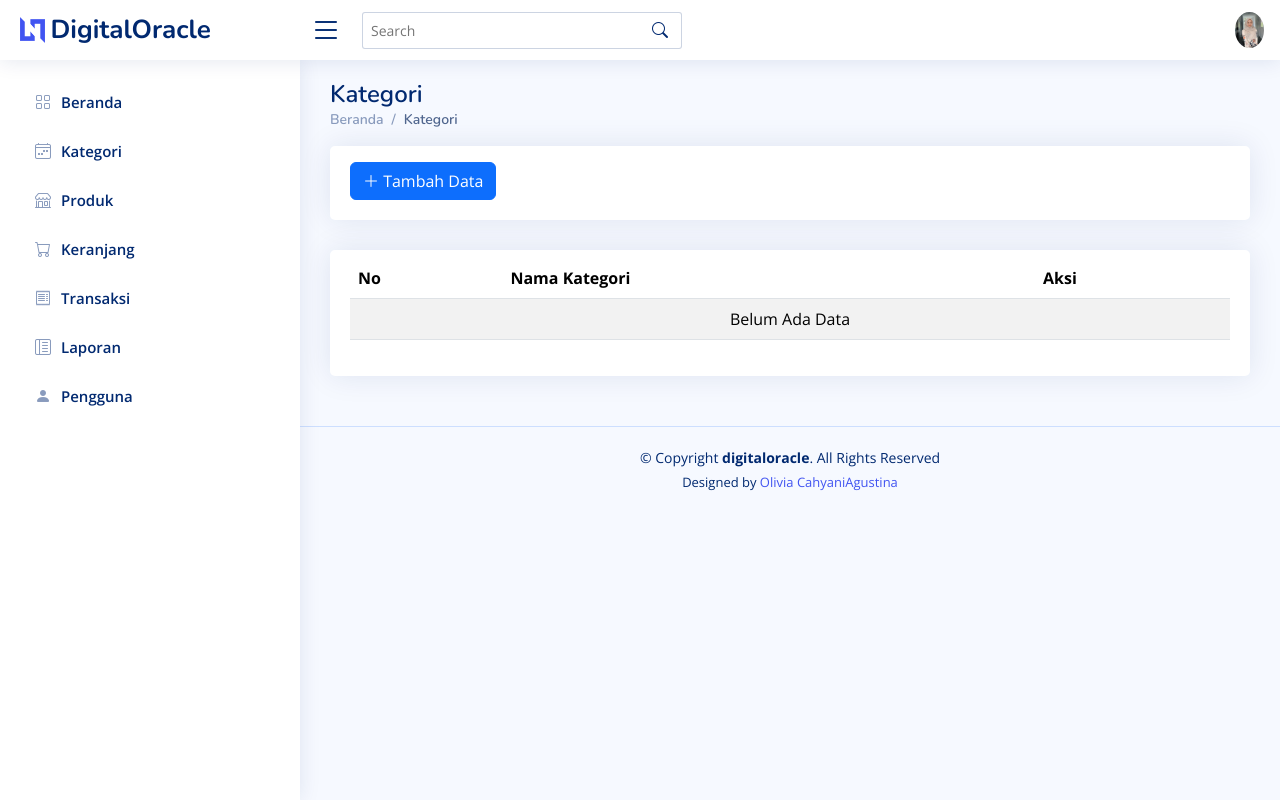
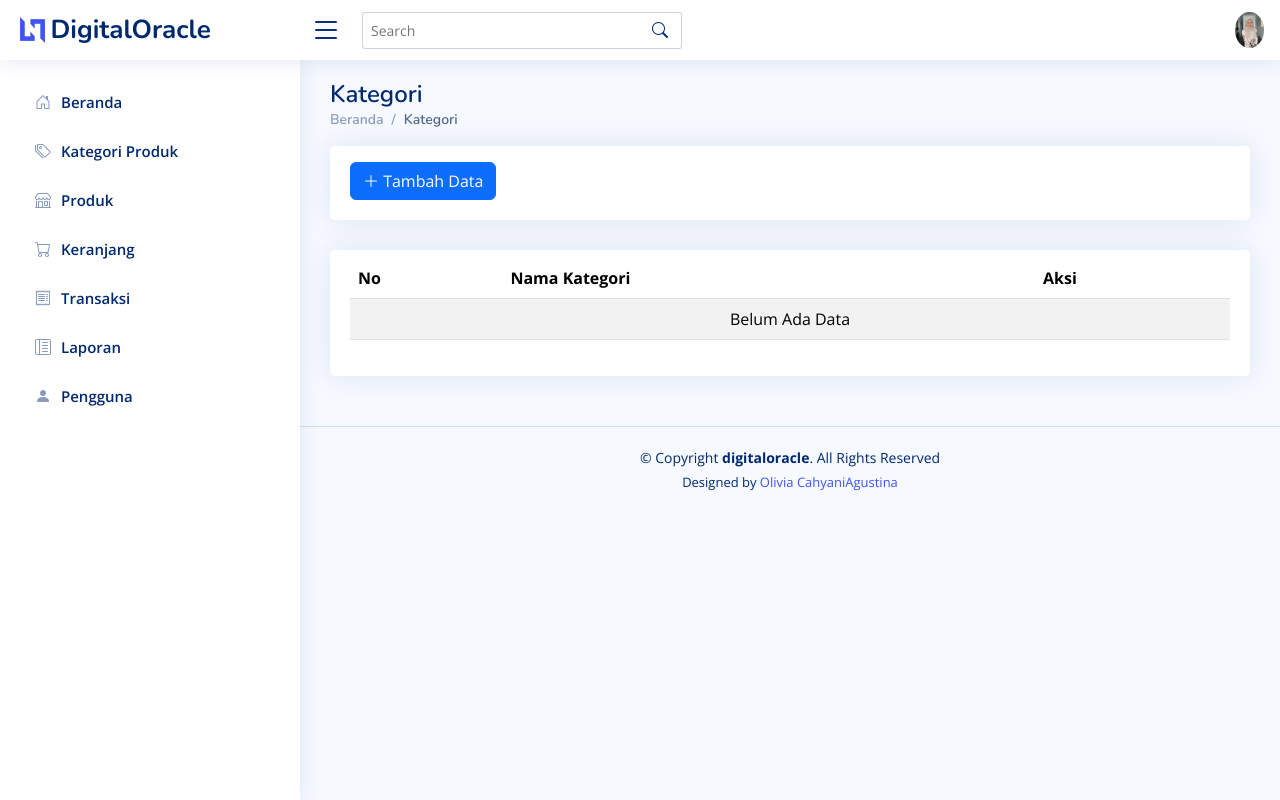
Before and after one commit to olivia1608/Digital-Oracle, a PHP site: page /kategori.php in a window 1280 px wide. Run offline with PHP 8.4, Linux system fonts and the light colour scheme; data that the repository does not hold is empty; some libraries are stand-ins or nearby versions.

Commit message:
menyamakan sidebar dan beranda dan kategori di kategori.php, t_kategori.php, dan e_kategori

```diff
--- a/admin/kategori.php
+++ b/admin/kategori.php
@@ -104,17 +104,17 @@
 
             <li class="nav-item">
                 <a class="nav-link collapsed" href="index.php">
-                    <i class="bi bi-grid"></i>
+                    <i class="bi bi-house-door"></i>
                     <span>Beranda</span>
                 </a>
-            </li><!-- End Dashboard Nav -->
+            </li><!-- End Beranda Nav -->
 
             <li class="nav-item">
                 <a class="nav-link collapsed" href="kategori.php">
-                    <i class="bi bi-calendar4-week"></i>
-                    <span>Kategori</span>
+                    <i class="bi bi-tags"></i>
+                    <span>Kategori Produk</span>
                 </a>
-            </li><!-- End Kategori Page Nav -->
+            </li><!-- End Kategori Produk Page Nav -->
 
             <li class="nav-item">
                 <a class="nav-link collapsed" href="produk.php">
```
Also changed, not shown: admin/e_kategori.php (+5 -5 lines), admin/t_kategori.php (+5 -5 lines).
